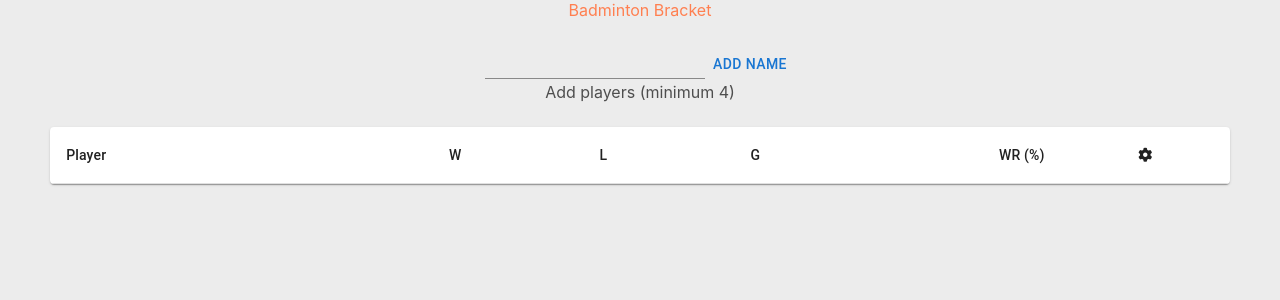
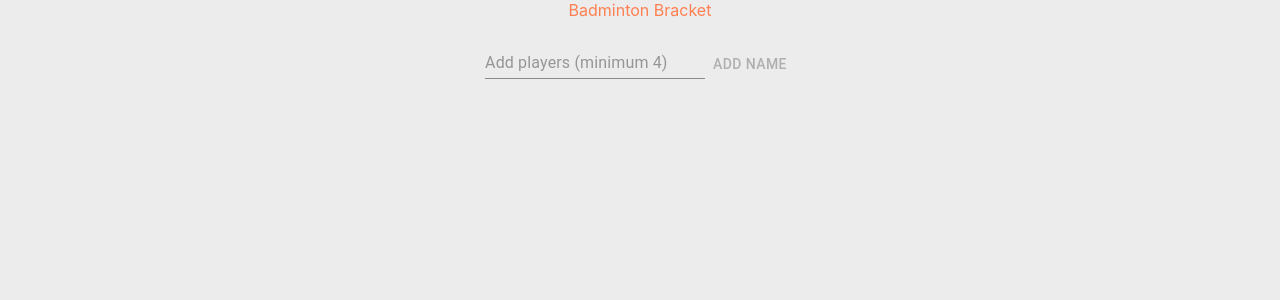
Before and after one commit to sajidjahabarali/BadmintonTracker, a React (Create React App) app: page / in a window 1280 px wide. Shown: the top 300 px of the page. Built offline with nearby package versions, Linux system fonts and the light colour scheme.

Commit message:
added feature that disabled add name button for invalid nnames

```diff
--- a/src/Components/CurrentMatch/CurrentMatch.jsx
+++ b/src/Components/CurrentMatch/CurrentMatch.jsx
@@ -85,9 +85,7 @@ function CurrentMatch(props) {
           {getMatch()}
         </div>
       ) : null}
-      {!(props.players.players.length >= 4) ? (
-        <div>Add players &#40;minimum 4&#x29;</div>
-      ) : bracketStarted ? (
+      {!(props.players.players.length >= 4) ? null : bracketStarted ? (
         <ThemeProvider theme={theme}>
           <div className="button">
             <Button
--- a/src/Components/NameInput/NameInput.jsx
+++ b/src/Components/NameInput/NameInput.jsx
@@ -3,16 +3,38 @@ import Button from "@mui/material/Button";
 import { useState } from "react";
 import { connect } from "react-redux";
 import { addPlayer } from "../../redux/Players/players.actions";
+import { useEffect } from "react";
 
 function NameInput(props) {
   const [inputValue, setInputValue] = useState("");
-  const getInputValue = () => inputValue;
+  const [validName, setValidName] = useState(false);
+
+  const updateValidity = () => {
+    if (inputValue && !nameAlreadyExists(inputValue)) {
+      setValidName(true);
+    } else {
+      setValidName(false);
+    }
+  };
+
+  useEffect(() => {
+    updateValidity();
+  });
+
+  const nameAlreadyExists = (name) => {
+    for (let player in props.players.players) {
+      if (props.players.players[player].name === name) return true;
+    }
+
+    return false;
+  };
 
   return (
     <div>
       <Input
         id="outlined-basic"
         label="Enter player name"
+        placeholder="Add players (minimum 4)"
         variant="outlined"
         value={inputValue}
         onChange={(e) => {
@@ -21,8 +43,9 @@ function NameInput(props) {
       />
       <Button
         variant="text"
+        disabled={!validName}
         onClick={() => {
-          props.addPlayer(getInputValue());
+          props.addPlayer(inputValue);
           setInputValue("");
         }}
       >
--- a/src/Components/PlayerTable/PlayerTable.jsx
+++ b/src/Components/PlayerTable/PlayerTable.jsx
@@ -19,7 +19,7 @@ function PlayerTable(props) {
     props.togglePlayerFrozen(player.name);
   };
 
-  return (
+  return props.players.players.length > 0 ? (
     <div className="container">
       <TableContainer component={Paper}>
         <Table sx={{ minWidth: 150 }} aria-label="simple table">
@@ -65,7 +65,7 @@ function PlayerTable(props) {
         </Table>
       </TableContainer>
     </div>
-  );
+  ) : null;
 }
 
 const mapStateToProps = (state) => {
```
